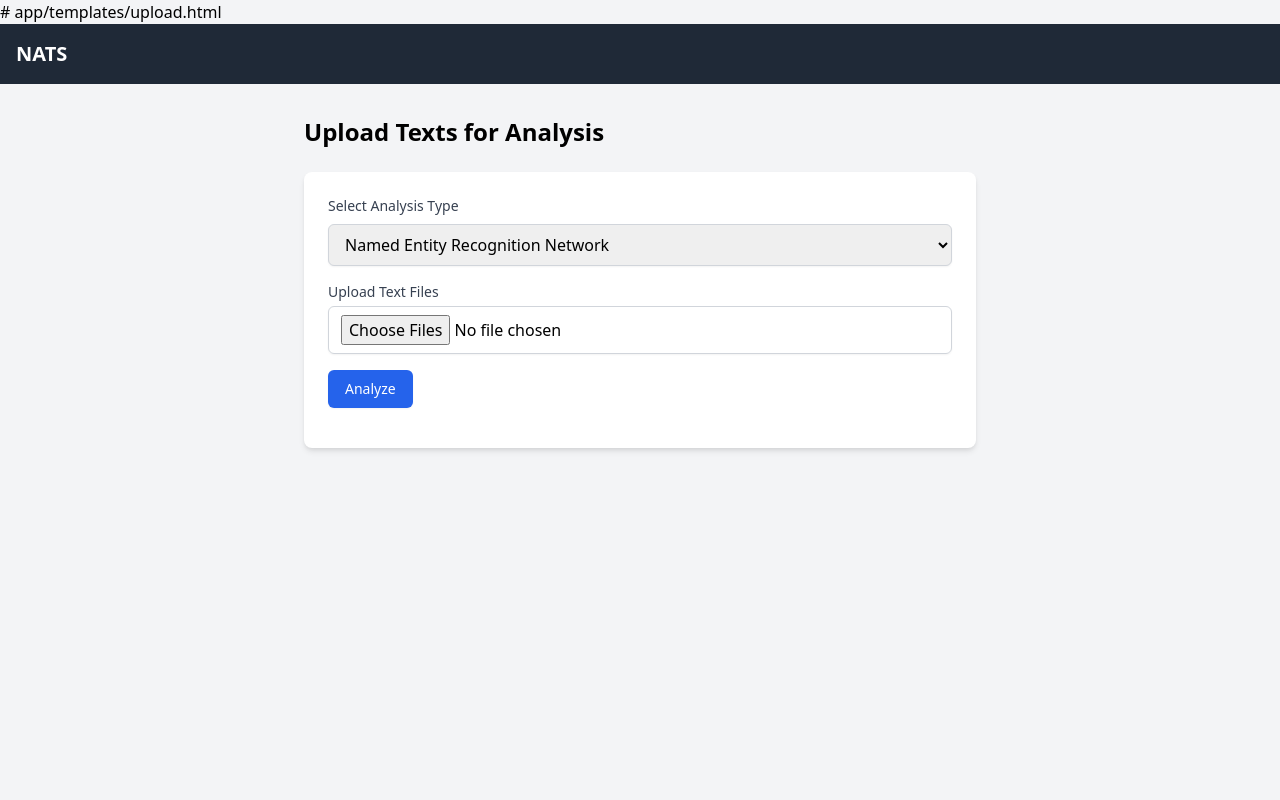
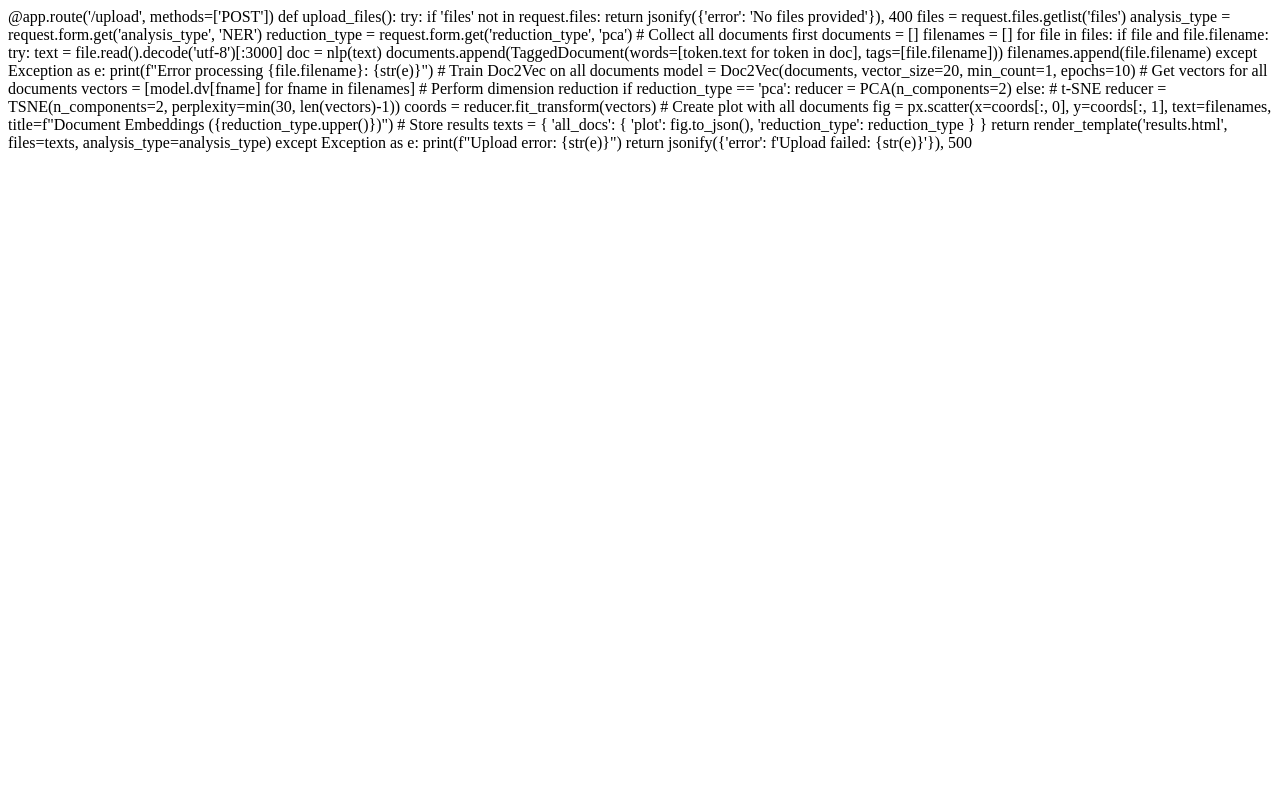
Before and after one commit to StergiosCha/NATS, a Flask app: page / in a window 1280 px wide. Run offline with Flask 2, Linux system fonts and the light colour scheme; some libraries are stand-ins or nearby versions.

Commit message:
Update upload.html

```diff
--- a/app/templates/upload.html
+++ b/app/templates/upload.html
@@ -1,68 +1,59 @@
-# app/templates/upload.html
-{% extends "base.html" %}
-{% block title %}Upload Texts - NATS{% endblock %}
+@app.route('/upload', methods=['POST'])
+def upload_files():
+    try:
+        if 'files' not in request.files:
+            return jsonify({'error': 'No files provided'}), 400
 
-{% block content %}
-<div class="max-w-2xl mx-auto">
-   <h2 class="text-2xl font-bold mb-6">Upload Texts for Analysis</h2>
+        files = request.files.getlist('files')
+        analysis_type = request.form.get('analysis_type', 'NER')
+        reduction_type = request.form.get('reduction_type', 'pca')
 
-   <div class="bg-white rounded-lg shadow-md p-6">
-       <form action="/upload" method="post" enctype="multipart/form-data" class="space-y-4">
-           <!-- Analysis Type Selection -->
-           <div>
-               <label class="block text-sm font-medium text-gray-700 mb-2">
-                   Select Analysis Type
-               </label>
-               <select name="analysis_type"
-                       class="mt-1 block w-full px-3 py-2 border border-gray-300 rounded-md shadow-sm">
-                   <option value="NER">Named Entity Recognition Network</option>
-                   <option value="Doc2Vec">Document Embeddings</option>
-               </select>
-           </div>
+        # Collect all documents first
+        documents = []
+        filenames = []
 
-           <!-- Reduction Type Selection (for Doc2Vec) -->
-           <div id="reduction_options" class="hidden">
-               <label class="block text-sm font-medium text-gray-700 mb-2">
-                   Dimension Reduction Method
-               </label>
-               <select name="reduction_type"
-                       class="mt-1 block w-full px-3 py-2 border border-gray-300 rounded-md shadow-sm">
-                   <option value="pca">PCA</option>
-                   <option value="tsne">t-SNE</option>
-               </select>
-           </div>
+        for file in files:
+            if file and file.filename:
+                try:
+                    text = file.read().decode('utf-8')[:3000]
+                    doc = nlp(text)
+                    documents.append(TaggedDocument(words=[token.text for token in doc],
+                                                 tags=[file.filename]))
+                    filenames.append(file.filename)
+                except Exception as e:
+                    print(f"Error processing {file.filename}: {str(e)}")
 
-           <!-- File Upload -->
-           <div>
-               <label class="block text-sm font-medium text-gray-700">
-                   Upload Text Files
-               </label>
-               <input type="file"
-                      name="files"
-                      multiple
-                      accept=".txt"
-                      class="mt-1 block w-full px-3 py-2 border border-gray-300 rounded-md shadow-sm"
-                      required>
-           </div>
+        # Train Doc2Vec on all documents
+        model = Doc2Vec(documents, vector_size=20, min_count=1, epochs=10)
 
-           <div class="flex gap-4">
-               <button type="submit"
-                       class="inline-flex justify-center py-2 px-4 border border-transparent shadow-sm text-sm font-medium rounded-md text-white bg-blue-600 hover:bg-blue-700">
-                   Analyze
-               </button>
-           </div>
-       </form>
-   </div>
-</div>
+        # Get vectors for all documents
+        vectors = [model.dv[fname] for fname in filenames]
 
-<script>
-document.querySelector('select[name="analysis_type"]').addEventListener('change', function() {
-   const reductionOptions = document.getElementById('reduction_options');
-   if (this.value === 'Doc2Vec') {
-       reductionOptions.classList.remove('hidden');
-   } else {
-       reductionOptions.classList.add('hidden');
-   }
-});
-</script>
-{% endblock %}
+        # Perform dimension reduction
+        if reduction_type == 'pca':
+            reducer = PCA(n_components=2)
+        else:  # t-SNE
+            reducer = TSNE(n_components=2, perplexity=min(30, len(vectors)-1))
+
+        coords = reducer.fit_transform(vectors)
+
+        # Create plot with all documents
+        fig = px.scatter(x=coords[:, 0], y=coords[:, 1],
+                        text=filenames,
+                        title=f"Document Embeddings ({reduction_type.upper()})")
+
+        # Store results
+        texts = {
+            'all_docs': {
+                'plot': fig.to_json(),
+                'reduction_type': reduction_type
+            }
+        }
+
+        return render_template('results.html',
+                             files=texts,
+                             analysis_type=analysis_type)
+
+    except Exception as e:
+        print(f"Upload error: {str(e)}")
+        return jsonify({'error': f'Upload failed: {str(e)}'}), 500
```
